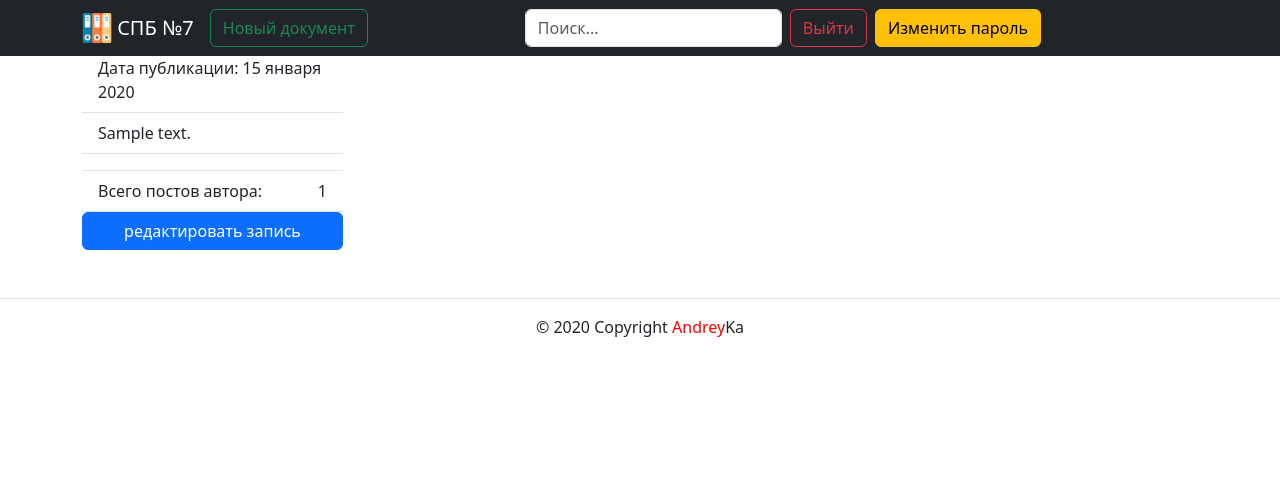
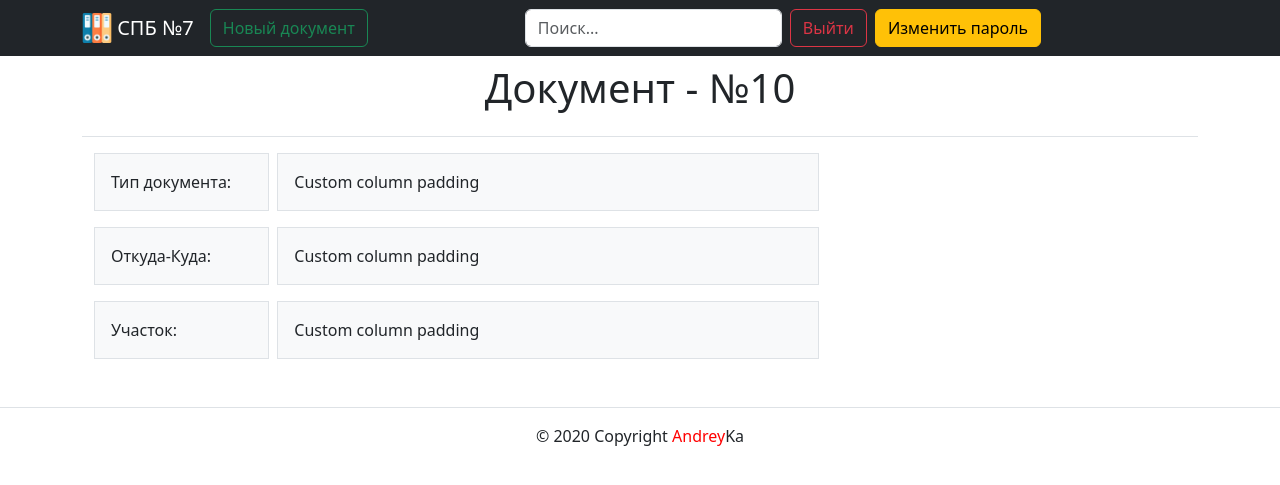
Before and after one commit to SlemCool/edm, a Django app: template edm/templates/documents/document_detail.html in a window 1280 px wide. Shown: the top 485 px of the page. Run offline with Django 5.2, Linux system fonts and the light colour scheme; a user stored in the database is signed in; data comes from the database, SQL or seed files in the repository; both versions use the stored data as it was after the commit; the template is opened without the code that fills it: values that come from a table or form of the project are taken from there, most other values are stand-ins (such as "Sample title", 1, 10 or a date in 2020); some libraries are stand-ins or nearby versions.

Commit message:
modified templates

```diff
--- a/edm/templates/documents/document_detail.html
+++ b/edm/templates/documents/document_detail.html
@@ -1,6 +1,17 @@
 {% extends "base.html" %}
 {% block title %}Документ-{{ document.pk }}{% endblock title %}
 {% block content %}
+<div class="py-3 text-center border-bottom">
+  <h1> Документ - №{{ document.pk }} </h1>
+</div>
+<div class="container mt-3">
+  {% comment %} {% for row in document %} {% endcomment %}
+    {% include "documents/includes/detail_row.html" %}
+  {% comment %} {% endfor %} {% endcomment %}
+</div>
+{% endblock content %}
+
+{% comment %} Потом Удалить {% endcomment %}
 <div class="row">
   <aside class="col-12 col-md-3">
     <ul class="list-group list-group-flush">
@@ -20,9 +31,8 @@
         Всего постов автора: <span>{{ post.author.posts.count }}</span>
       </li>
       {% if document.author == request.user %}
-          <a class="btn btn-primary" href="{% url 'documents:document_edit' document.pk %}">редактировать запись</a>
+        <a class="btn btn-primary" href="{% url 'documents:document_edit' document.pk %}">Редактировать запись</a>
       {% endif %}
     </ul>
   </aside>
 </div>
-{% endblock content %}
--- /dev/null
+++ b/edm/templates/documents/includes/detail_row.html
@@ -0,0 +1,24 @@
+  <div class="row g-2">
+    <div class="col-2">
+      <div class="p-3 border bg-light">Тип документа:</div>
+    </div>
+    <div class="col-6">
+      <div class="p-3 border bg-light">Custom column padding</div>
+    </div>
+  </div>
+  <div class="row g-2 py-3">
+    <div class="col-2">
+      <div class="p-3 border bg-light">Откуда-Куда:</div>
+    </div>
+    <div class="col-6">
+      <div class="p-3 border bg-light">Custom column padding</div>
+    </div>
+  </div>
+  <div class="row g-2">
+    <div class="col-2">
+      <div class="p-3 border bg-light">Участок:</div>
+    </div>
+    <div class="col-6">
+      <div class="p-3 border bg-light">Custom column padding</div>
+    </div>
+  </div>
--- a/edm/templates/documents/includes/show_document.html
+++ b/edm/templates/documents/includes/show_document.html
@@ -3,9 +3,10 @@
 {% endcomment %}
 {% load user_filters %}
 <tr>
-  <th scope="row"><a href="{% url 'documents:document_detail' document.pk %}">{{ document.pk }}</a></th>
-  <td>{{ document.doc_type }}</td>
+  <td>{{ document.pk }}</td>
+  <td>{{ document.get_doc_type_display }}</td>
   <td>{{ document.from_doc }}</td>
   <td>{{ document.where_doc }}</td>
   <td>{{ document.implementers }}</td>
+  <td>  {% include "documents/includes/document_button.html" %} </td>
 </tr>
```
Also changed, not shown: edm/templates/documents/includes/document_button.html (added, +12 -0 lines), edm/db.sqlite3, edm/static/img/list.svg (added). Lines whose indentation alone changed are shown as unchanged.
